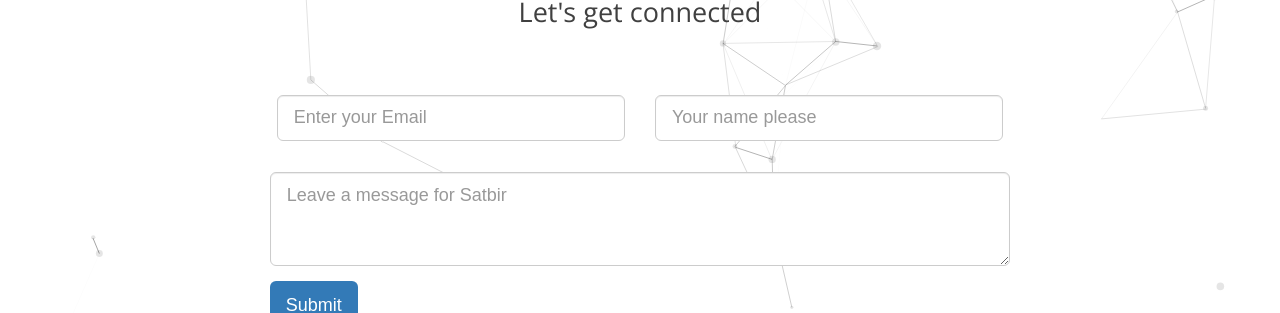
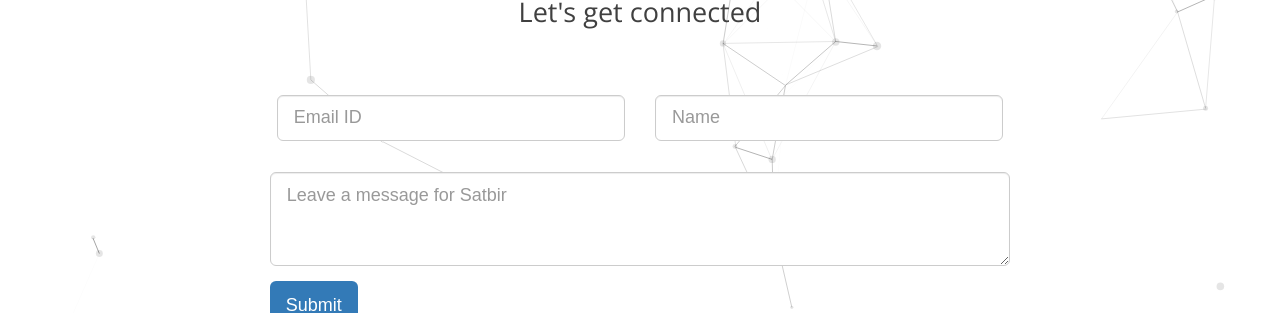
Before and after one commit to RIBTAS007/Ribtas007.github.io, a Jekyll site: the page built from contact.md, in a window 1280 px wide. Shown: the part 271-584 px from the top of the page. Built offline with Jekyll 4.4.1, drawn with Linux system fonts in a browser that asks for light colours; nearby versions of some CDN libraries.

Commit message:
Update contact.md

```diff
--- a/contact.md
+++ b/contact.md
@@ -10,11 +10,11 @@ css: "/css/aboutme.css"
   <div class="row">
 
     <div class="col-xs-6">
-      <input type="email" name="_replyto" class="form-control input-lg" placeholder="Enter your Email" title="Email">
+      <input type="email" name="_replyto" class="form-control input-lg" placeholder="Email ID" title="Email">
     </div>
 
     <div class="col-xs-6">
-      <input type="text" name="name" class="form-control input-lg" placeholder="Your name please" title="Name">
+      <input type="text" name="name" class="form-control input-lg" placeholder="Name" title="Name">
     </div>
 
   </div>
```
